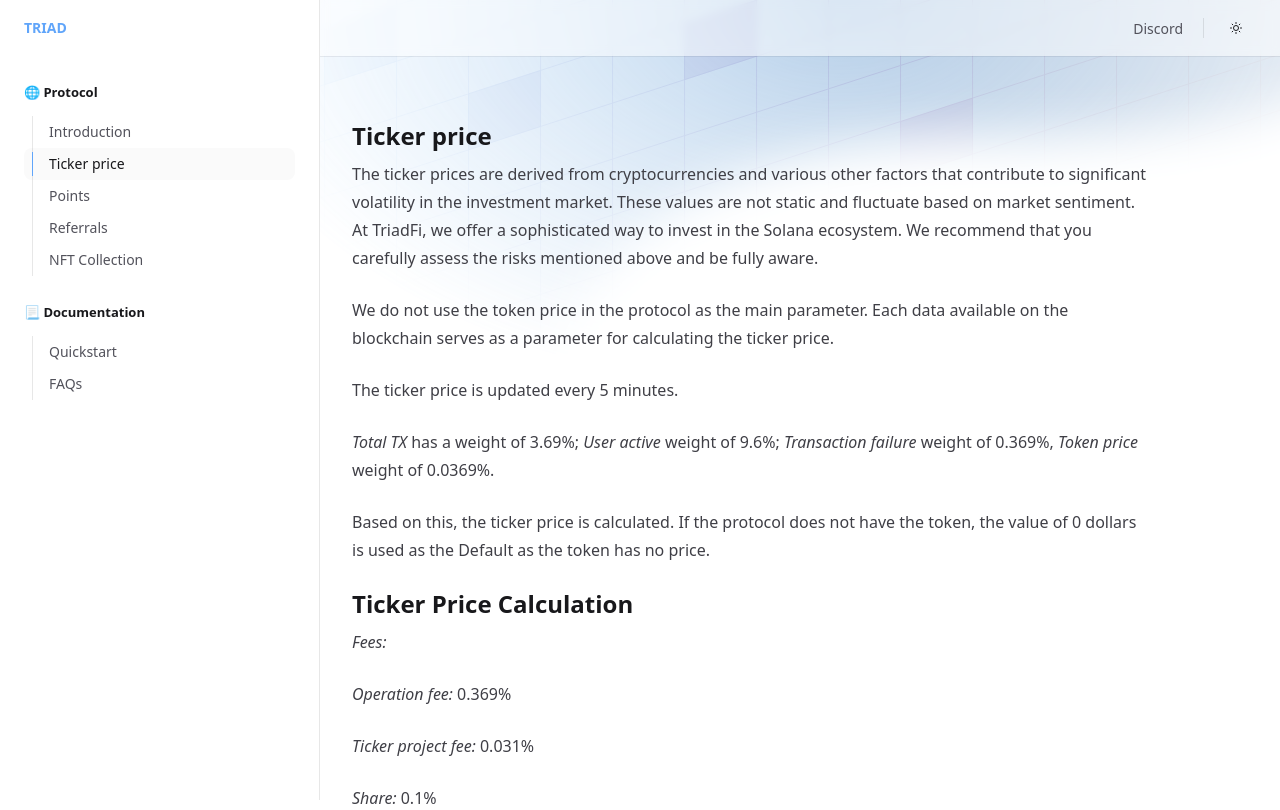
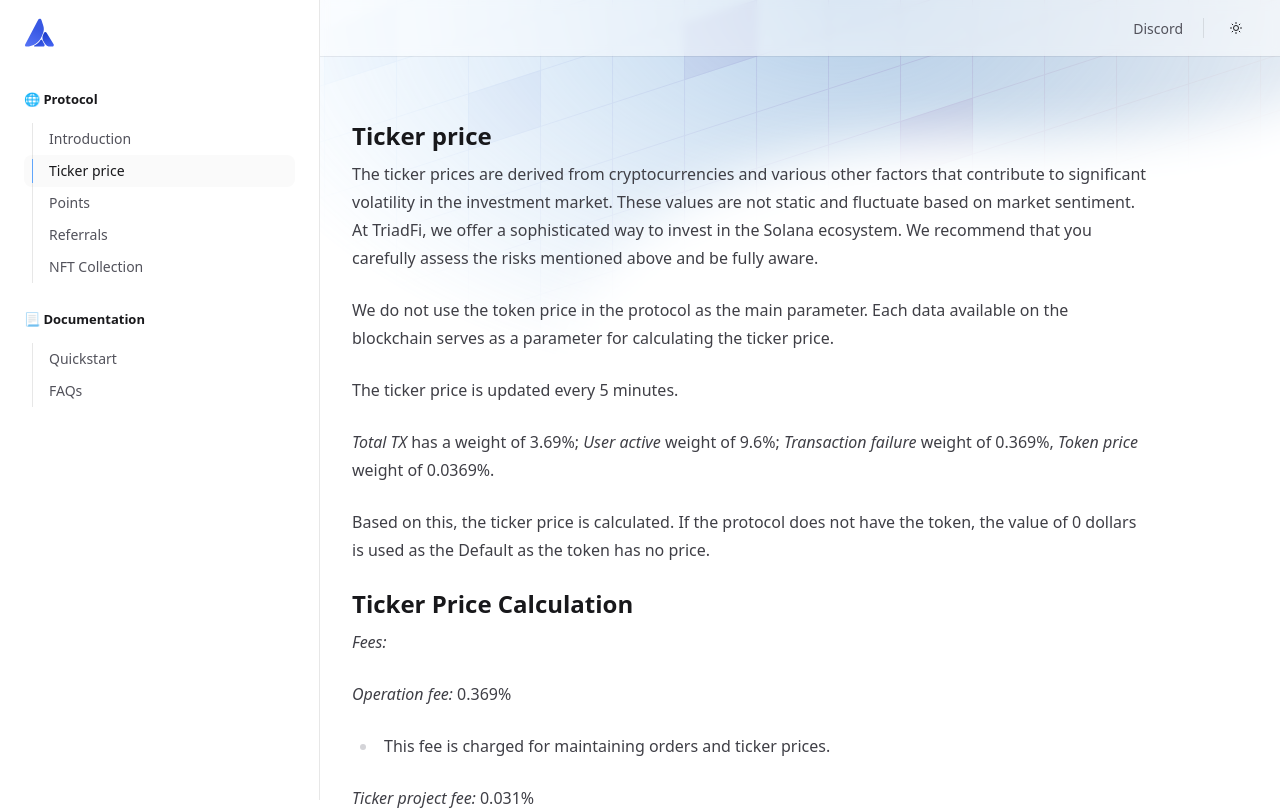
Before and after one commit to triadxyz/docs, a Next.js app: page /ticker-price in a window 1280 px wide. Shown: the top 810 px of the page. Built offline with nearby package versions, Linux system fonts and the light colour scheme.

Commit message:
explain protocol fees and add triad logo

```diff
--- a/src/components/Logo.jsx
+++ b/src/components/Logo.jsx
@@ -1,9 +1,10 @@
 /* eslint-disable @next/next/no-img-element */
+import Image from 'next/image'
 
 export function Logo(props) {
   return (
     <span className="flex items-center">
-      <span className="text-sm font-bold text-blue-400">TRIAD</span>
+      <Image width={100} height={31} src="/svg/logo-dark.svg" alt="triad logo blue" />
     </span>
   )
 }
--- a/src/pages/ticker-price.mdx
+++ b/src/pages/ticker-price.mdx
@@ -21,10 +21,20 @@ Based on this, the ticker price is calculated. If the protocol does not have the
 
 # **Ticker Price Calculation**
 
+
+
+
+
+
+
 *Fees:*
 
 *Operation fee:* 0.369%
+- This fee is charged for maintaining orders and ticker prices.
 
 *Ticker project fee:* 0.031%
 
+- This fee represents the amount the trading protocol earns for operations opened on its ticker.
+
 *Share:* 0.1%
+- This fee is distributed to users holding Triad NFTs and partner collections.
```
Also changed, not shown: public/svg/logo-dark.svg (added).
